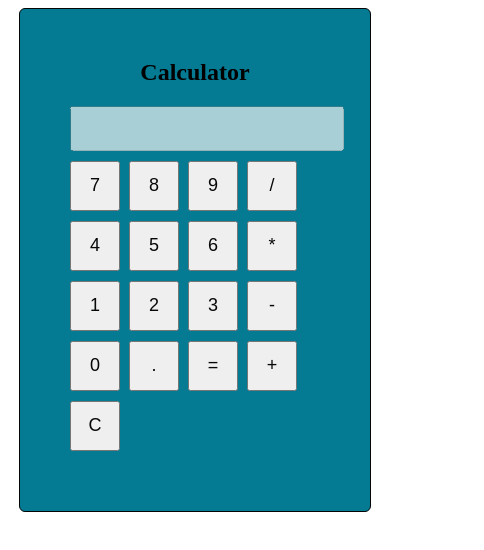
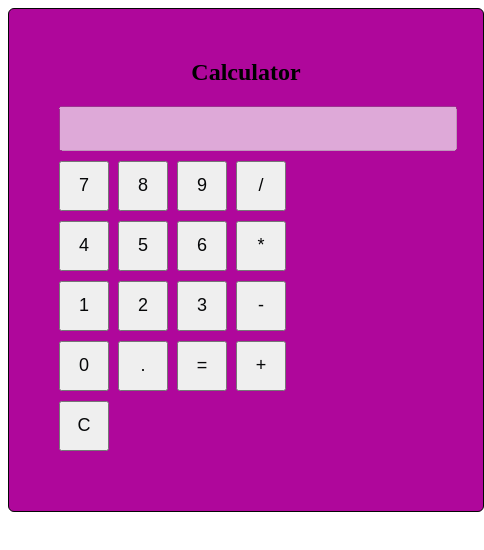
Before and after one commit to TAIHAN86/Tailwind-css, a plain HTML site: page index.html in a window 390 px wide. Shown: the whole page, 484 px wide, since content can reach past the window. Drawn offline with Linux system fonts and the light colour scheme.

Commit message:
changes in color

```diff
--- a/index.html
+++ b/index.html
@@ -59,16 +59,16 @@
 
 
     .calculator .row :hover{
-      background-color: rgb(167, 224, 242);
+      background-color: rgb(239, 35, 8);
 
     }
 
 
 
-       @media ( max-width:500px)and (min-width: 300px){
-       #row{
-        display:block;
-        background-color: aqua;
+       @media ( max-width:500px){
+       .calculator {
+        width: 100%;
+        background-color: rgb(175, 7, 155);
        }
 
 
```
